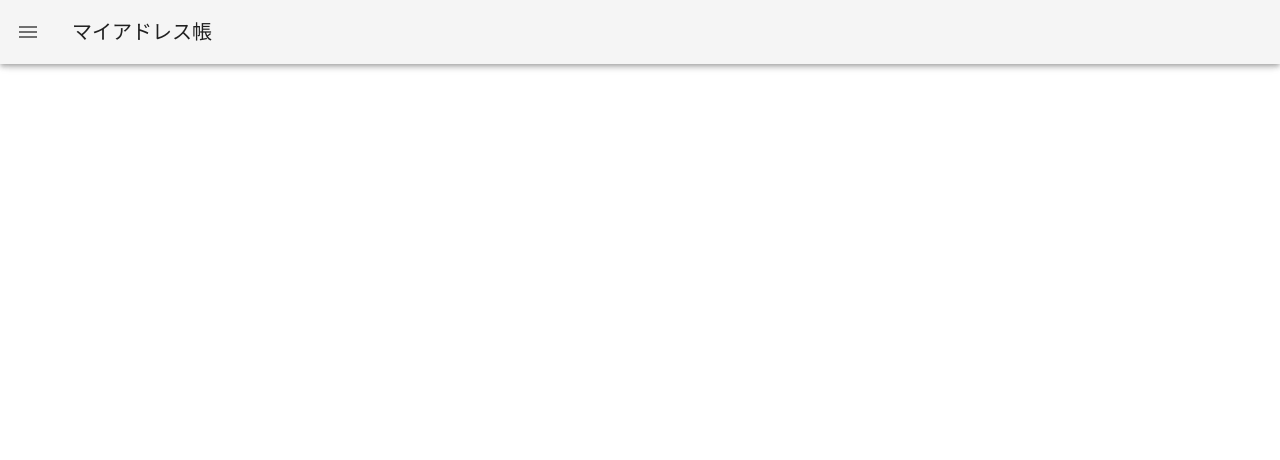
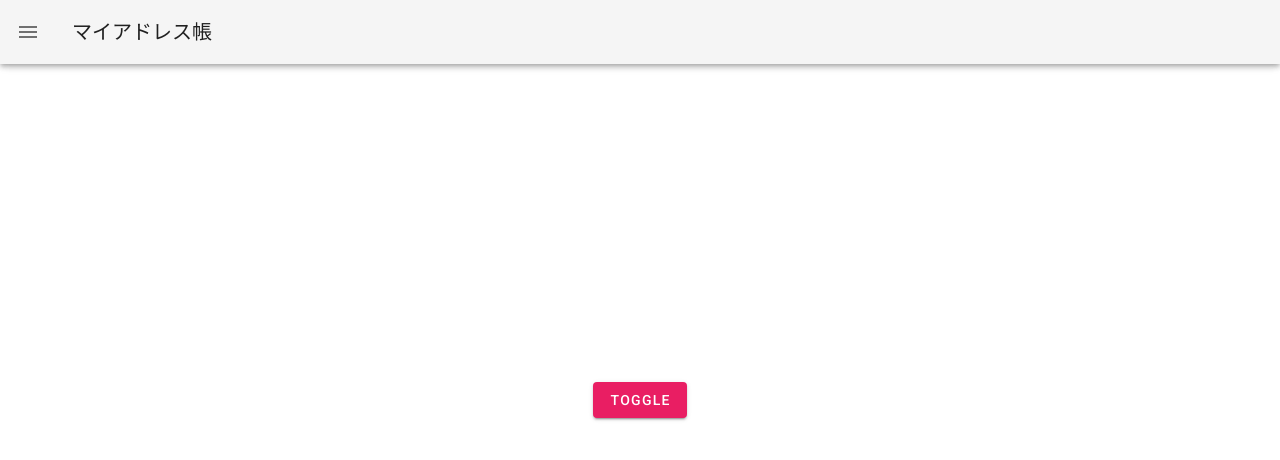
Before and after one commit to kento0805-naka/spa-app, a Vue app: page / in a window 1280 px wide. Shown: the top 460 px of the page. Built offline with nearby package versions, Linux system fonts and the light colour scheme.

Commit message:
create SideNav

```diff
--- a/src/App.vue
+++ b/src/App.vue
@@ -8,15 +8,19 @@
       <v-spacer></v-spacer>
     </v-app-bar>
 
+    <SideNav/>
+
     <v-content>
     </v-content>
   </v-app>
 </template>
 
 <script>
+import SideNav from './components/SideNav'
 export default {
   name: 'App',
   components: {
+    SideNav
   },
   data () {
     return {
--- /dev/null
+++ b/src/components/SideNav.vue
@@ -0,0 +1,71 @@
+<template>
+  <v-sheet
+    height="100vh"
+    class="overflow-hidden"
+    style="position: relative;"
+  >
+    <v-container class="fill-height">
+      <v-row
+        align="center"
+        justify="center"
+      >
+        <v-btn
+          color="pink"
+          dark
+          @click.stop="drawer = !drawer"
+
+        >
+          Toggle
+        </v-btn>
+      </v-row>
+    </v-container>
+
+    <v-navigation-drawer
+      v-model="drawer"
+      absolute
+      temporary
+    >
+      <v-list-item>
+        <v-list-item-avatar>
+          <v-img src="https://www.akb48.at/wp-content/uploads/2019/09/kaas_190905010.jpg"></v-img>
+        </v-list-item-avatar>
+
+        <v-list-item-content>
+          <v-list-item-title>Kento Nakamura</v-list-item-title>
+        </v-list-item-content>
+      </v-list-item>
+
+      <v-divider></v-divider>
+
+      <v-list dense>
+
+        <v-list-item
+          v-for="item in items"
+          :key="item.title"
+          link
+        >
+          <v-list-item-icon>
+            <v-icon>{{ item.icon }}</v-icon>
+          </v-list-item-icon>
+
+          <v-list-item-content>
+            <v-list-item-title>{{ item.title }}</v-list-item-title>
+          </v-list-item-content>
+        </v-list-item>
+      </v-list>
+    </v-navigation-drawer>
+  </v-sheet>
+</template>
+
+<script>
+  export default {
+    data () {
+      return {
+        drawer: null,
+        items: [
+          { title: '連絡先一覧', icon: 'mdi-menu' },
+        ],
+      }
+    },
+  }
+</script>
```
